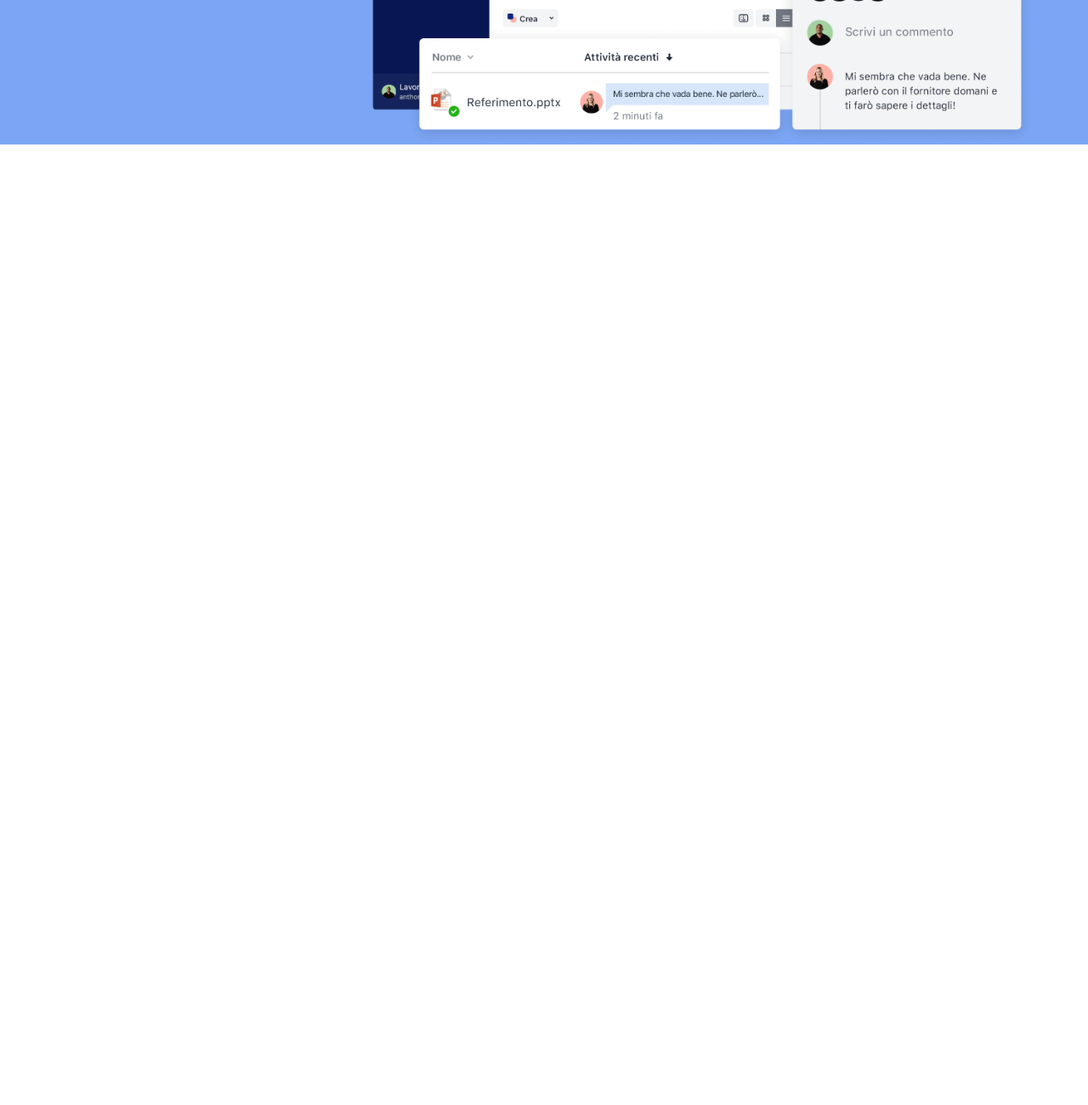
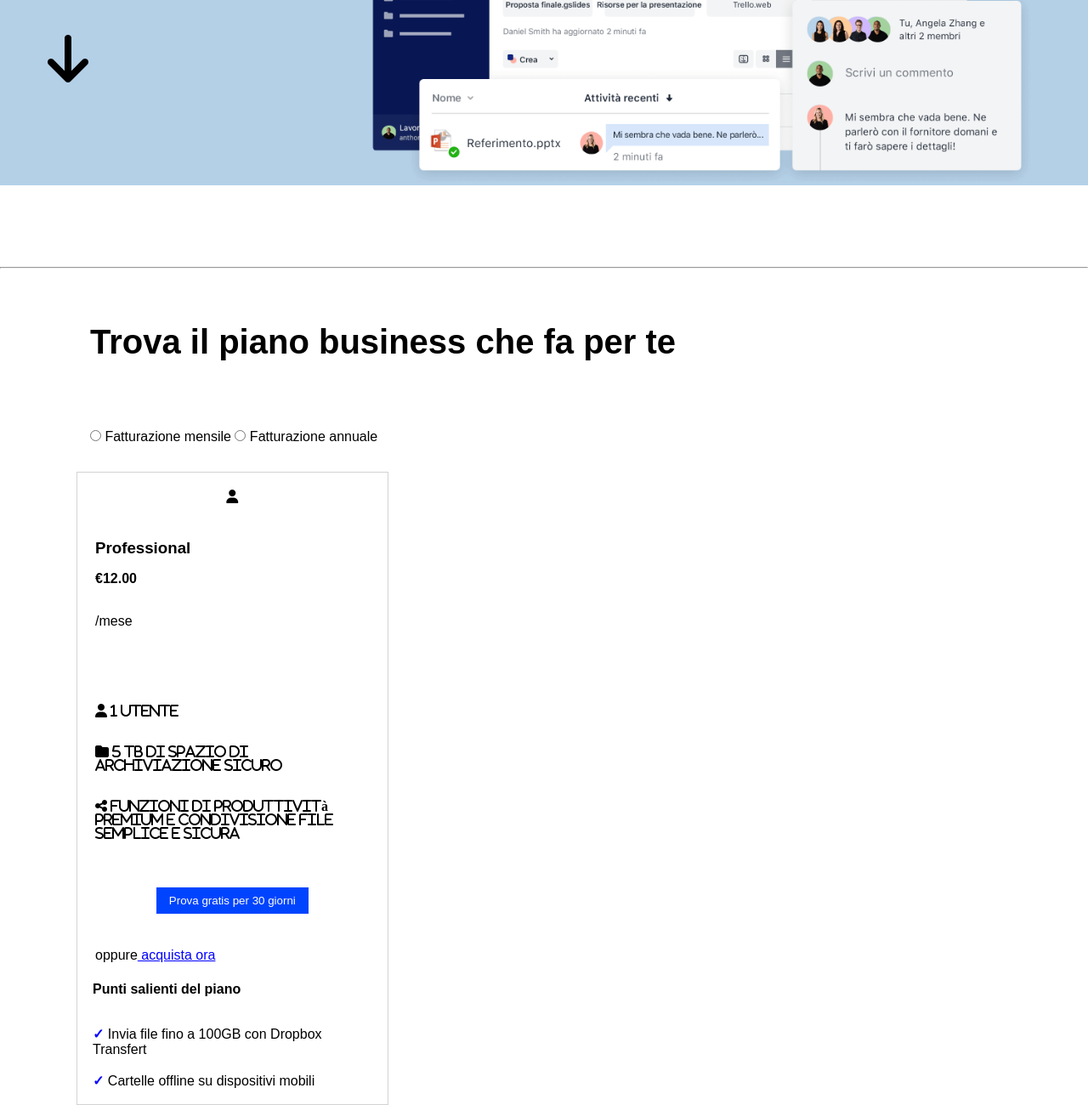
Before and after one commit to oninotna/htmlcss-dropbox, a plain HTML site: page index.html in a window 1280 px wide. Shown: the part 577-1877 px from the top of the page at 85% size. Before the commit the page ends 800 px from the top, so only its background shows below. Drawn offline with Linux system fonts and the light colour scheme.

Commit message:
add first row and column

```diff
--- a/css/style.css
+++ b/css/style.css
@@ -29,12 +29,59 @@ ul {
     border: 2px dashed red;
 } */
 
-.container {
+button:hover {
+    cursor: pointer;
+}
+
+.header-container {
     max-width: 1200px;
     margin-left: auto;
     margin-right: auto;
     padding-left: 1rem;
     padding-right: 1rem;
+}
+
+.container {
+    max-width: 1100px;
+    margin-left: auto;
+    margin-right: auto;
+    padding-left: 1rem;
+    padding-right: 1rem;
+}
+
+.row {
+    display: flex;
+    flex-wrap: wrap;
+    row-gap: 2rem;
+
+    margin-left: -1rem;
+    margin-right: -1rem;
+}
+
+[class*='col'] {
+    padding-left: 1rem;
+    padding-right: 1rem;
+}
+
+.col-1-1 {
+    width: 100%;
+}
+
+.col-1-2 {
+    width: calc(100% / 2);
+}
+
+.col-1-3 {
+    width: calc(100% / 3);
+    border: solid 1px lightgrey;
+}
+
+.col-1-4 {
+    width: calc(100% / 4);
+}
+
+.col-1-5 {
+    width: calc(100% / 5);
 }
 
 /* INIZIO HEADER */
@@ -53,6 +100,7 @@ header {
 .header-left-nav,
 .header-right-nav {
     display: flex;
+    align-items: center;
 }
 
 .header-left-nav > img {
@@ -79,13 +127,14 @@ button {
 
 /* INIZIO MAIN */
 .top-main {
-    background-color: rgb(124, 166, 245);
+    background-color: #b4d0e7;
     padding-top: 3rem;
 }
 
 h1 {
     font-size: 4.5rem;
     font-weight: 800;
+    margin-bottom: 3rem;
 }
 
 .flex {
@@ -96,6 +145,75 @@ h1 {
 width: 30%;
 }
 
+.left-top-main > p {
+    margin-bottom: 2rem;
+}
+
 .right-top-main {
     width: 70%;
 }
+
+#cancel {
+    background-color: transparent;
+    color: black;
+    padding: 0;
+    margin-top: 2rem;
+}
+
+.left-top-main > i {
+    display: block;
+    font-size: 4rem;
+    margin-top: 4rem;
+}
+
+hr {
+    color: #fafafa;
+    margin-top: 6rem;
+    margin-bottom: 4rem;
+}
+
+.col-1-1 h2 {
+    font-size: 2.5rem;
+    margin-bottom: 3rem;
+}
+
+.col-1-3 div {
+    padding: 20px 5px;
+}
+
+.type-sub {
+    text-align: center;
+}
+
+.spec-sub > span {
+    display: block;
+    margin-top: 1rem;
+    margin-bottom: 2rem;
+}
+
+.info-sub > i {
+    padding: 1rem 0rem;
+}
+
+.button-try {
+    text-align: center;
+}
+
+.buy-link > a {
+    text-decoration: underline;
+    color: blue;
+}
+
+.sub-service th {
+    text-align: start;
+    padding-bottom: 2rem;
+}
+
+.sub-service span {
+    color: blue;
+    font-weight: bold;
+}
+
+.sub-service td {
+    padding-bottom: 1rem;
+}
--- a/index.html
+++ b/index.html
@@ -1,15 +1,21 @@
 <!DOCTYPE html>
 <html lang="en">
   <head>
-    <meta charset="UTF-8">
-    <meta name="viewport" content="width=device-width, initial-scale=1.0">
-    <meta name="author" content="Antonino Musarra Tubbi">
-    <meta name="description" content="htmlcss-dropbox">
+    <meta charset="UTF-8" />
+    <meta name="viewport" content="width=device-width, initial-scale=1.0" />
+    <meta name="author" content="Antonino Musarra Tubbi" />
+    <meta name="description" content="htmlcss-dropbox" />
 
     <title>Dropbox</title>
-    <link rel="icon" href="./img/icon.png">
-    <link rel="stylesheet" href="https://cdnjs.cloudflare.com/ajax/libs/font-awesome/6.7.2/css/all.min.css" integrity="sha512-Evv84Mr4kqVGRNSgIGL/F/aIDqQb7xQ2vcrdIwxfjThSH8CSR7PBEakCr51Ck+w+/U6swU2Im1vVX0SVk9ABhg==" crossorigin="anonymous" referrerpolicy="no-referrer" />
-    <link rel="stylesheet" href="./css/style.css">
+    <link rel="icon" href="./img/icon.png" />
+    <link
+      rel="stylesheet"
+      href="https://cdnjs.cloudflare.com/ajax/libs/font-awesome/6.7.2/css/all.min.css"
+      integrity="sha512-Evv84Mr4kqVGRNSgIGL/F/aIDqQb7xQ2vcrdIwxfjThSH8CSR7PBEakCr51Ck+w+/U6swU2Im1vVX0SVk9ABhg=="
+      crossorigin="anonymous"
+      referrerpolicy="no-referrer"
+    />
+    <link rel="stylesheet" href="./css/style.css" />
   </head>
 
   <body>
@@ -17,7 +23,7 @@
     <header>
       <nav class="header-left">
         <ul class="header-left-nav">
-                <li><img src="./img/logo-small.png" alt="logo dropbox"></li>
+          <li><img src="./img/logo-small.png" alt="logo dropbox" /></li>
           <li><a href="#">Perchè Dropbox</a></li>
           <li><a href="#">Funzioni</a></li>
           <li><a href="#">Piani e Prezzi</a></li>
@@ -35,22 +41,68 @@
     <!-- FINE HEADER -->
     <main>
       <section class="top-main">
-            <div class="container">
+        <div class="header-container">
           <h1>Tutto ciò che ti serve per il lavoro, in un unico posto</h1>
           <div class="flex">
             <div class="left-top-main">
-                        <p>Lorem ipsum dolor sit amet consectetur adipisicing elit. Dignissimos, rem placeat. Vero quas id doloremque, dolor maxime, praesentium beatae adipisci ipsum optio fuga quibusdam delectus eum provident accusamus temporibus ab.</p>
+              <p>
+                Lorem ipsum dolor sit amet consectetur adipisicing elit.
+                Dignissimos, rem placeat. Vero quas id doloremque, dolor maxime,
+                praesentium beatae adipisci ipsum optio fuga quibusdam delectus
+                eum provident accusamus temporibus ab.
+              </p>
               <button>Inizia la tua prova gratuita</button>
-                        <button>Annulla in qualsiasi momento</button>
+              <button id="cancel">Annulla in qualsiasi momento</button>
               <i class="fa-solid fa-arrow-down"></i>
             </div>
             <div class="right-top-main">
-                        <img src="./img/jumbo.png" alt="">
+              <img src="./img/jumbo.png" alt="" />
             </div>
           </div>
+        </div>
+      </section>
+      <hr />
+      <section class="subscription">
+        <div class="container">
+            <div class="row">
+                <div class="col-1-1">
+                    <h2>Trova il piano business che fa per te</h2>
+                </div>
+                <div class="col-1-1">
+                    <input type="radio"> Fatturazione mensile
+                    <input type="radio"> Fatturazione annuale
+                </div>
+                <div class="col-1-3">
+                    <div class="type-sub">
+                        <i class="fa-solid fa-user"></i>
+                    </div>
+                    <div class="spec-sub">
+                        <h3>Professional</h3>
+                        <span><strong>€12.00</strong></span>
+                        <span>/mese</span>
+                    </div>
+                    <div class="info-sub">
+                        <i class="fa-solid fa-user"> 1 utente</i>
+                        <i class="fa-solid fa-folder"> 5 TB di spazio di archiviazione sicuro</i>
+                        <i class="fa-solid fa-share-nodes"> Funzioni di produttività premium e condivisione file semplice e sicura</i>
+                    </div>
+                    <div class="button-try">
+                        <button>Prova gratis per 30 giorni</button>
+                    </div>
+                    <div class="buy-link">
+                        <span>oppure</span><a href="#"> acquista ora</a>
+                    </div>
+                    <table class="sub-service">
+                        <thead><th>Punti salienti del piano</th></thead>
+                        <tbody>
+                            <tr><td><span>&check;</span> Invia file fino a 100GB con Dropbox Transfert</td></tr>
+                            <tr><td><span>&check;</span> Cartelle offline su dispositivi mobili</td></tr>
+                        </tbody>
+                    </table>
 
                 </div>
-
+            </div>
+        </div>
       </section>
     </main>
 
```
Lines whose indentation alone changed are shown as unchanged.
